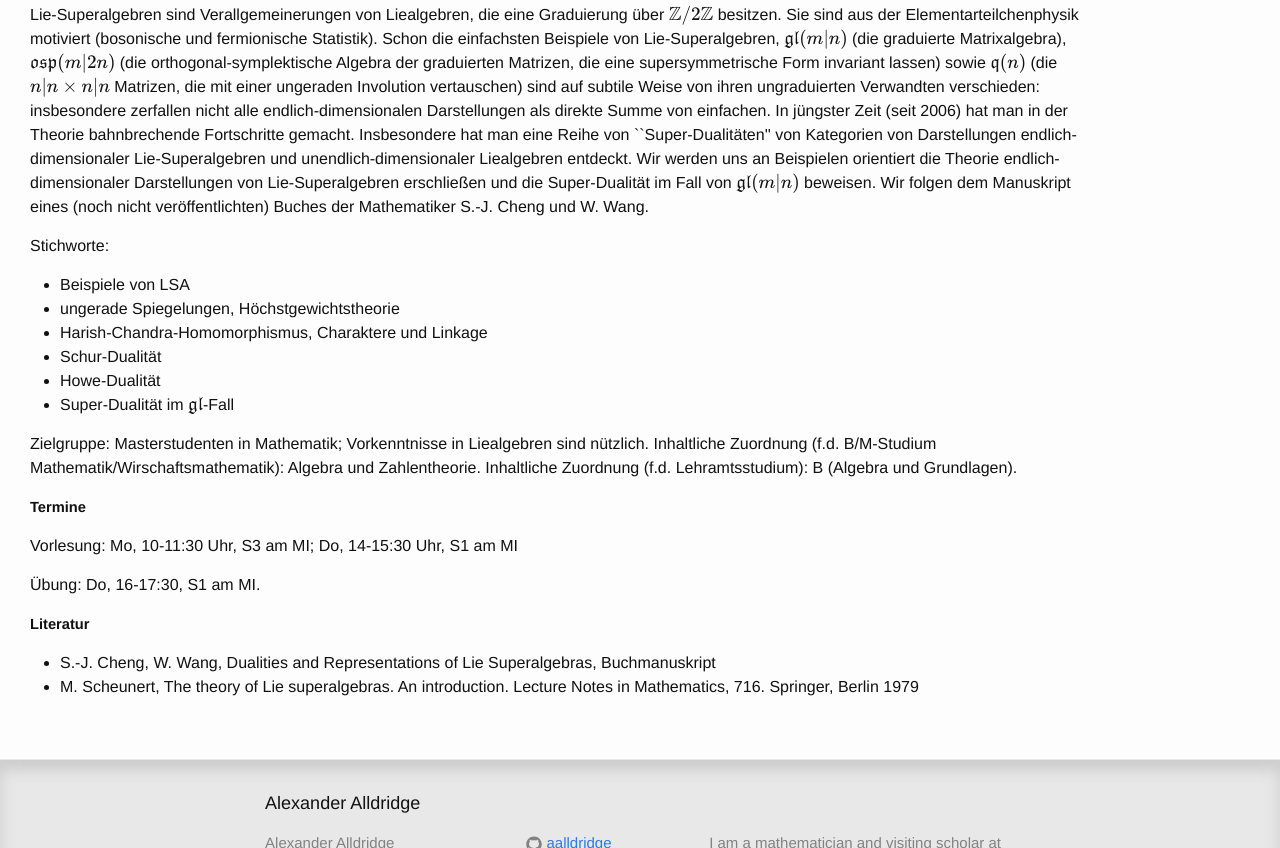
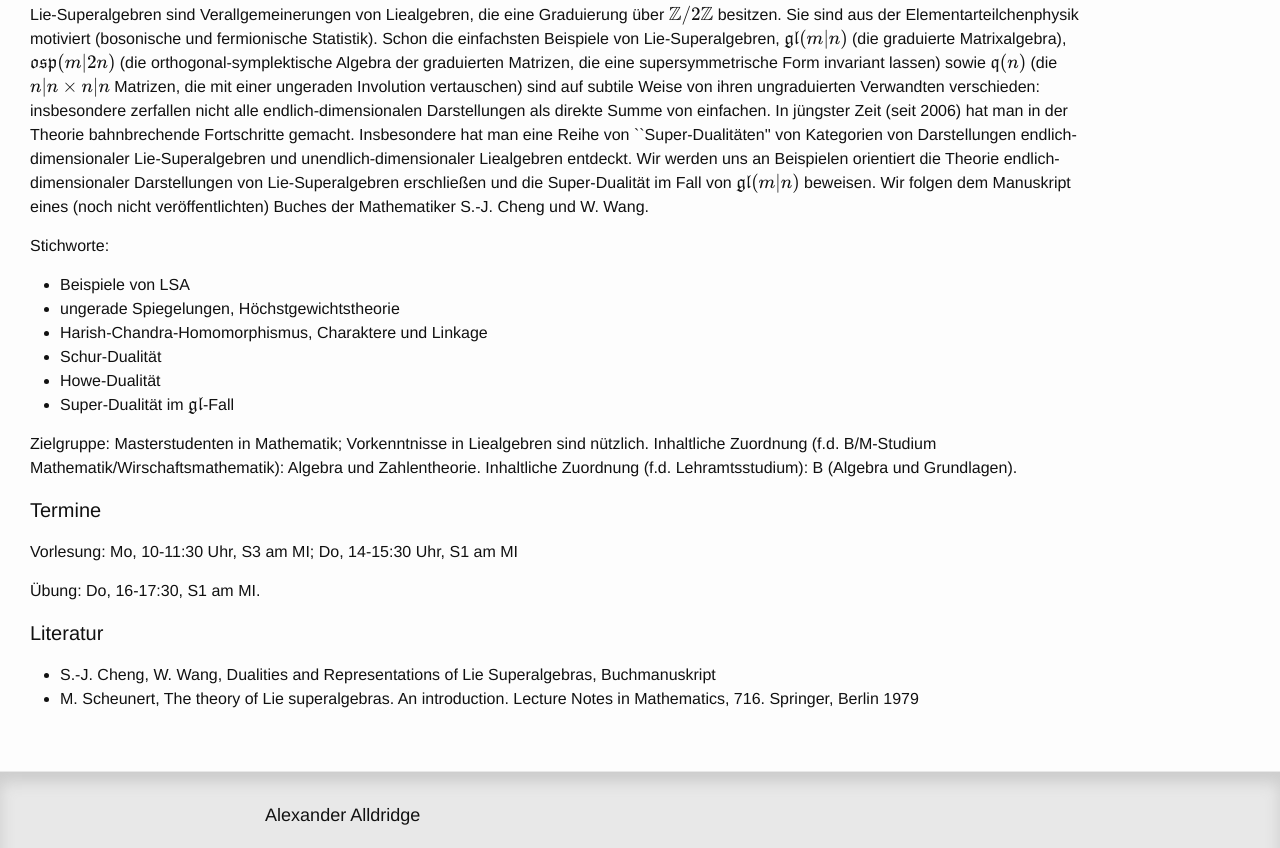
Before and after one commit to aalldridge/aalldridge.github.io, a plain HTML site: page lectures/2012/04/01/sommer-lsa/index.html in a window 1280 px wide. Shown: the part 327-1175 px from the top of the page. Drawn offline with nearby package versions, Linux system fonts and the light colour scheme; some packages are replaced by stand-ins of ours.

```diff
--- a/lectures/2012/04/01/sommer-lsa/index.html
+++ b/lectures/2012/04/01/sommer-lsa/index.html
@@ -134,7 +134,7 @@ Inhaltliche Zuordnung (f.d. B/M-Studium Mathematik/Wirschaftsmathematik): Algebr
 Inhaltliche Zuordnung (f.d. Lehramtsstudium): B (Algebra und Grundlagen).
 </p>
 
-<p><span style="font-size: 11pt; font-weight: bold">Termine</span></p>
+<h4>Termine</h4>
 
 <p>
 Vorlesung: Mo, 10-11:30 Uhr, S3 am MI; Do, 14-15:30 Uhr, S1 am MI
@@ -144,7 +144,7 @@ Vorlesung: Mo, 10-11:30 Uhr, S3 am MI; Do, 14-15:30 Uhr, S1 am MI
 &Uuml;bung: Do, 16-17:30, S1 am MI.
 </p>
 
-<p><span style="font-size: 11pt; font-weight: bold">Literatur</span></p>
+<h4>Literatur</h4>
 
 <p>
 <ul>
```
Also changed, not shown: lectures/2011/04/01/sommer-smf/index.html (+1 -1 lines), 1 other file.
